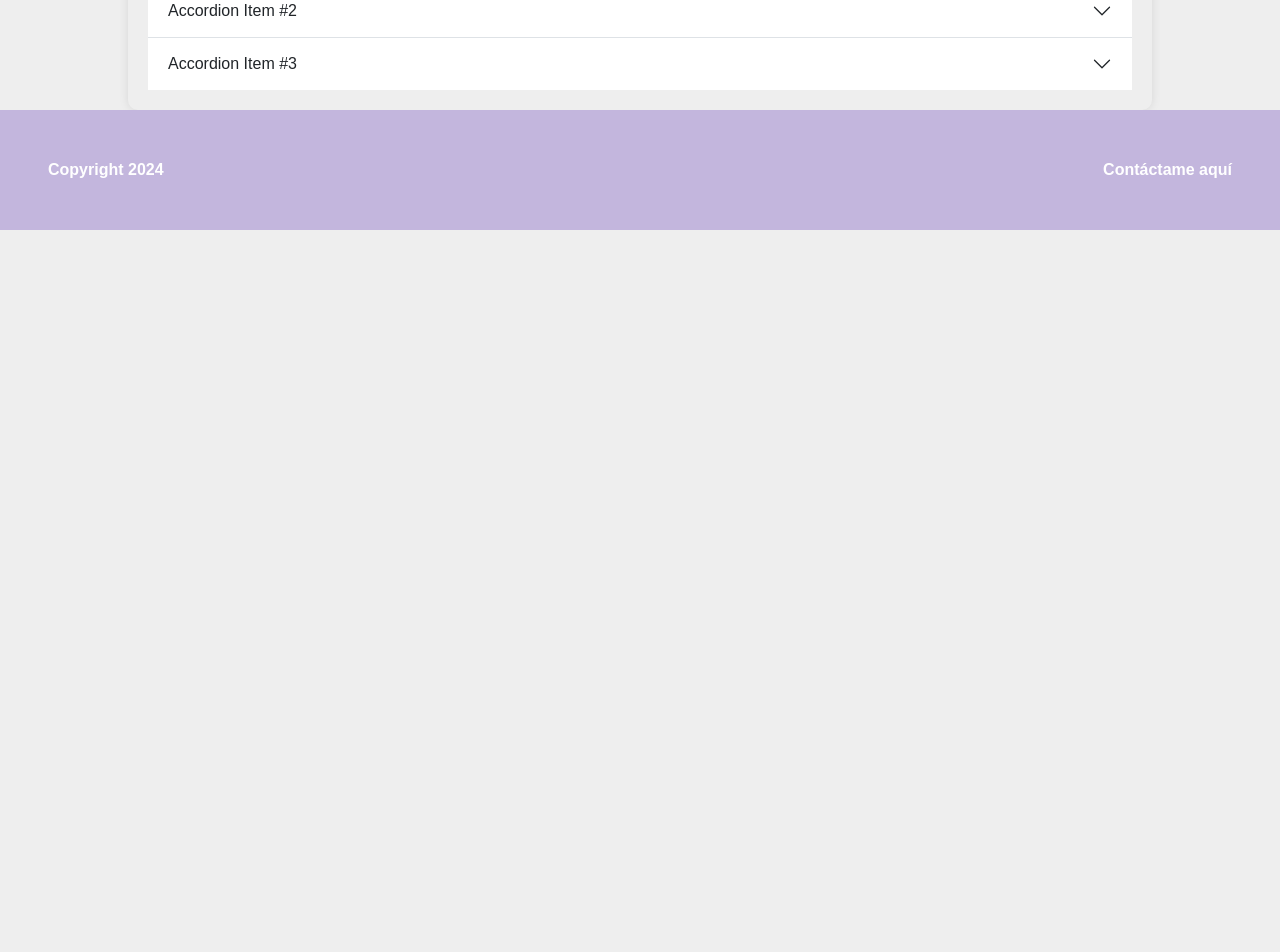
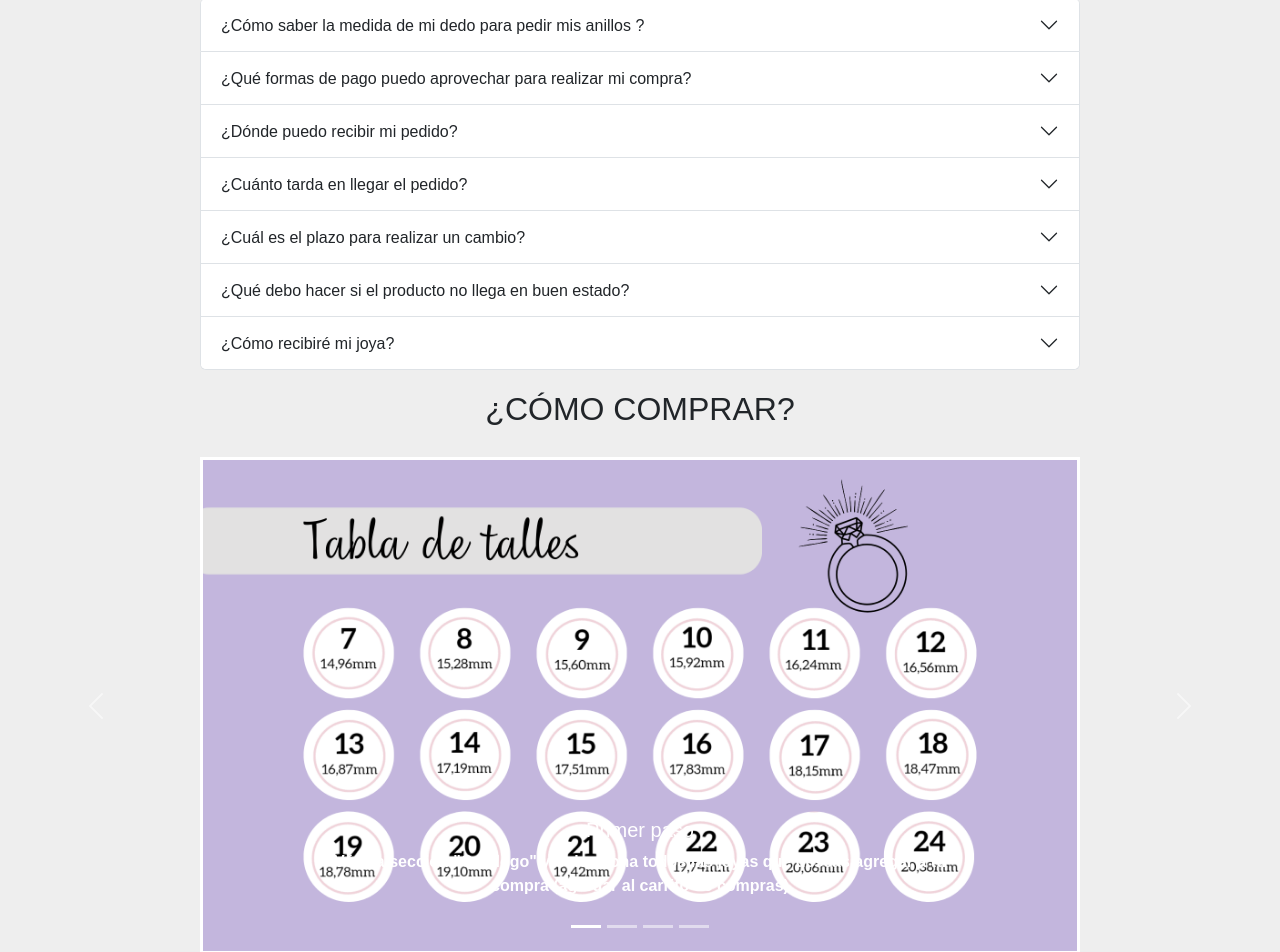
Before and after one commit to LuciaRosales9/ProyectoTienda, a React (Create React App) app in the folder romeco/: page /infoyayuda in a window 1280 px wide. Shown: the part 224-1176 px from the top of the page. Before the commit the page ends 800 px from the top, so only its background shows below. Built offline with nearby package versions, Linux system fonts and the light colour scheme.

Commit message:
cambios InfoYAyuda
seccion ¿como comprar?, se agrego carrusel de fotos para el mismo, se incluyo imagen de tabla de talles

```diff
--- a/romeco/src/pages/InfoYAyuda.js
+++ b/romeco/src/pages/InfoYAyuda.js
@@ -1,41 +1,188 @@
 import '../styles/InfoYAyuda.css'
+import React, { useState } from 'react'; //para que el estado showImage funcione
 export const InfoYAyuda = () => {
 
+  //para mostrar imagen de talles cuando se abre el primer acordion
+  const [showImage, setShowImage] = useState(false);
+
+  const toggleImage = () => {
+    setShowImage(!showImage);
+  };
+
   return (
-    <div class="accordion accordion-flush" id="accordionFlushExample">
+    <section>
+      <section className='TitlesInfoYAyuda' ><h2>PREGUNTAS FRECUENTES</h2></section>
+
+
+    <section class="accordion" id="accordionExample">
+
+    <section class="accordion-item">
+    <h2 class="accordion-header">
+      <button class="accordion-button collapsed" type="button" data-bs-toggle="collapse" data-bs-target="#collapseOne" aria-expanded="false" aria-controls="collapseOne" onClick={toggleImage} /* Este es el evento onClick de React que asigna la función toggleImage para que se ejecute cuando se haga clic en el botón. Cuando el botón se haga clic, la función toggleImage cambiará el estado de showImage, lo que afectará si la imagen se muestra o no. */>
+        ¿Cómo saber la medida de mi dedo para pedir mis anillos ?
+      </button>
+    </h2>
+    <section id="collapseOne" class="accordion-collapse collapse" data-bs-parent="#accordionExample">
+      <section class="accordion-body">
+      Sólo necesitaremos una cinta métrica y nuestro dedo.
+      Coge la cinta métrica y mide la circunferencia de tu
+      dedo donde llevarás el anillo. Si no tienes cinta métrica,
+      puedes hacerlo con una cuerda y luego anotarlo en un folio y
+      medirlo con una regla y te daría los cm exactos.
+      <br></br>Cuando ya tenemos clara la medida, vamos a nuestra guía de
+      tallas que os enseñamos aqui abajo y comprueba la equivalencia de
+      la medida con el número de talla.
+      <br></br>
+
+      </section>
+    </section>
+  </section>
+  <section className="imagen-container" style={{ display: showImage ? 'block' : 'none' }}>
+    <img src="img_tablaTalles.png" className="imagenTalles" alt="Tabla de tallas de anillos" />
+  </section>
+
   <section class="accordion-item">
     <h2 class="accordion-header">
-      <button class="accordion-button collapsed" type="button" data-bs-toggle="collapse" data-bs-target="#flush-collapseOne" aria-expanded="false" aria-controls="flush-collapseOne">
-        Accordion Item #1
+      <button class="accordion-button collapsed" type="button" data-bs-toggle="collapse" data-bs-target="#collapseTwo" aria-expanded="false" aria-controls="collapseTwo">
+      ¿Qué formas de pago puedo aprovechar para realizar mi compra?
       </button>
     </h2>
-    <section id="flush-collapseOne" class="accordion-collapse collapse" data-bs-parent="#accordionFlushExample">
-      <section class="accordion-body">Placeholder content for this accordion, which is intended to demonstrate the <code>.accordion-flush</code> class. This is the first item's accordion body.</section>
+    <section id="collapseTwo" class="accordion-collapse collapse" data-bs-parent="#accordionExample">
+      <section class="accordion-body">
+        Disponemos de los siguientes medios de pago:
+        //INSERTAR FOTOS
+      </section>
     </section>
   </section>
+
   <section class="accordion-item">
     <h2 class="accordion-header">
-      <button class="accordion-button collapsed" type="button" data-bs-toggle="collapse" data-bs-target="#flush-collapseTwo" aria-expanded="false" aria-controls="flush-collapseTwo">
-        Accordion Item #2
+      <button class="accordion-button collapsed" type="button" data-bs-toggle="collapse" data-bs-target="#collapseThree" aria-expanded="false" aria-controls="collapseThree">
+      ¿Dónde puedo recibir mi pedido?
       </button>
     </h2>
-    <section id="flush-collapseTwo" class="accordion-collapse collapse" data-bs-parent="#accordionFlushExample">
-      <section class="accordion-body">Placeholder content for this accordion, which is intended to demonstrate the <code>.accordion-flush</code> class. This is the second item's accordion body. Let's imagine this being filled with some actual content.</section>
+    <section id="collapseThree" class="accordion-collapse collapse" data-bs-parent="#accordionExample">
+      <section class="accordion-body">
+      Realizamos envíos a todo el país.
+      </section>
     </section>
   </section>
+
   <section class="accordion-item">
     <h2 class="accordion-header">
-      <button class="accordion-button collapsed" type="button" data-bs-toggle="collapse" data-bs-target="#flush-collapseThree" aria-expanded="false" aria-controls="flush-collapseThree">
-        Accordion Item #3
+      <button class="accordion-button collapsed" type="button" data-bs-toggle="collapse" data-bs-target="#collapseFour" aria-expanded="false" aria-controls="collapseFour">
+      ¿Cuánto tarda en llegar el pedido?
       </button>
     </h2>
-    <section id="flush-collapseThree" class="accordion-collapse collapse" data-bs-parent="#accordionFlushExample">
-      <section class="accordion-body">Placeholder content for this accordion, which is intended to demonstrate the <code>.accordion-flush</code> class. This is the third item's accordion body. Nothing more exciting happening here in terms of content, but just filling up the space to make it look, at least at first glance, a bit more representative of how this would look in a real-world application.</section>
+    <section id="collapseFour" class="accordion-collapse collapse" data-bs-parent="#accordionExample">
+      <section class="accordion-body">
+      El tiempo de entrega dependerá del tipo de envío seleccionado. En general la demora se encuentra entre
+      3 y 7 días hábiles luego de acreditado el pago.
+      </section>
     </section>
   </section>
-</div>
+
+  <section class="accordion-item">
+    <h2 class="accordion-header">
+      <button class="accordion-button collapsed" type="button" data-bs-toggle="collapse" data-bs-target="#collapseFive" aria-expanded="false" aria-controls="collapseFive">
+      ¿Cuál es el plazo para realizar un cambio?
+      </button>
+    </h2>
+    <section id="collapseFive" class="accordion-collapse collapse" data-bs-parent="#accordionExample">
+      <section class="accordion-body">
+      Puedes solicitar un cambio hasta 15 días luego de realizada la compra.
+      </section>
+    </section>
+  </section>
+
+  <section class="accordion-item">
+    <h2 class="accordion-header">
+      <button class="accordion-button collapsed" type="button" data-bs-toggle="collapse" data-bs-target="#collapseSix" aria-expanded="false" aria-controls="collapseSix">
+      ¿Qué debo hacer si el producto no llega en buen estado?
+      </button>
+    </h2>
+    <section id="collapseSix" class="accordion-collapse collapse" data-bs-parent="#accordionExample">
+      <section class="accordion-body">
+      Ponte en contacto con nosotros mediante nuestro correo romecojewelry@gmail.com y te enviaremos uno nuevo.
+      </section>
+    </section>
+  </section>
+
+  <section class="accordion-item">
+    <h2 class="accordion-header">
+      <button class="accordion-button collapsed" type="button" data-bs-toggle="collapse" data-bs-target="#collapseSeven" aria-expanded="false" aria-controls="collapseSeven">
+      ¿Cómo recibiré mi joya?
+      </button>
+    </h2>
+    <section id="collapseSeven" class="accordion-collapse collapse" data-bs-parent="#accordionExample">
+      <section class="accordion-body">
+        Todas nuestras joyas se entregan en estuches de joyería a
+        medida para cada tipo. Si tu joya tiene diamantes de más de 0.03 ct
+        también recibirás nuestro certificado oficial de diamantes.
+        Esta tarjeta garantiza que estos diamantes cumplen el Proceso Kimberley,
+        así como el número de diamantes, la talla, el quilataje, el color y la
+        pureza de los mismos. Para los anillos de la colección ROMECO, fabricados bajo pedido,
+      cada alianza se entrega con su propio certificado.</section>
+    </section>
+  </section>
+
+  </section>
+
+  <section className='TitlesInfoYAyuda' ><h2>¿CÓMO COMPRAR?</h2></section>
 
 
+  <section id="carouselExampleCaptions" className="carousel">
+  <section class="carousel-indicators">
+
+    <button type="button" data-bs-target="#carouselExampleCaptions" data-bs-slide-to="0" class="active" aria-current="true" aria-label="Slide 1"></button>
+    <button type="button" data-bs-target="#carouselExampleCaptions" data-bs-slide-to="1" aria-label="Slide 2"></button>
+    <button type="button" data-bs-target="#carouselExampleCaptions" data-bs-slide-to="2" aria-label="Slide 3"></button>
+    <button type="button" data-bs-target="#carouselExampleCaptions" data-bs-slide-to="3" aria-label="Slide 4"></button>
+
+  </section>
+  <section class="carousel-inner">
+    <section class="carousel-item active">
+      <img src="img_tablaTalles.png" class="d-block w-100" alt="..."></img>
+      <section class="carousel-caption d-none d-md-block">
+        <h5>Primer paso</h5>
+        <p>Vé a la sección "Catálogo" y Selecciona todos las joyas que deseas agregar a tu compra (agregar al carrito de compras)</p>
+      </section>
+    </section>
+
+    <section class="carousel-item">
+      <img src="img_tablaTalles.png" class="d-block w-100" alt="..."></img>
+      <section class="carousel-caption d-none d-md-block">
+        <h5>Segundo paso</h5>
+        <p>Ir al carrito de compras, una vez que alcances el monto mínimo, vas a poder seleccionar la opción COMPRAR.</p>
+      </section>
+    </section>
+
+    <section class="carousel-item">
+      <img src="img_tablaTalles.png" class="d-block w-100" alt="..."></img>
+      <section class="carousel-caption d-none d-md-block">
+        <h5>Tercer paso</h5>
+        <p>Indicar metodo de pago, método de envío y dirección de envío (lo mas exacta posible).</p>
+      </section>
+    </section>
+
+    <section class="carousel-item">
+      <img src="img_tablaTalles.png" class="d-block w-100" alt="..."></img>
+      <section class="carousel-caption d-none d-md-block">
+        <h5>Cuarto paso</h5>
+        <p>Indicar metodo de pago, método de envío y dirección de envío (lo mas exacta posible).</p>
+      </section>
+    </section>
+  </section>
+  <button class="carousel-control-prev" type="button" data-bs-target="#carouselExampleCaptions" data-bs-slide="prev">
+    <span class="carousel-control-prev-icon" aria-hidden="true"></span>
+    <span class="visually-hidden">Previous</span>
+  </button>
+  <button class="carousel-control-next" type="button" data-bs-target="#carouselExampleCaptions" data-bs-slide="next">
+    <span class="carousel-control-next-icon" aria-hidden="true"></span>
+    <span class="visually-hidden">Next</span>
+  </button>
+</section>
+  </section>
 
   );
 
--- a/romeco/src/styles/InfoYAyuda.css
+++ b/romeco/src/styles/InfoYAyuda.css
@@ -1,3 +1,25 @@
-.acordeon {
-    padding: 10px 10px ;
+
+.TitlesInfoYAyuda {
+    text-align: center;
+    font-weight: bold;
+    padding-bottom:20px;
+    padding-top:20px;
 }
+
+.accordion{
+    padding-left:200px;
+    padding-right:200px;
+}
+
+
+.imagenTalles {
+    width: 100%;
+    height: auto; /* Mantiene la proporción de la imagen */
+    display: block; /* Alinea la imagen correctamente */
+    margin: 0 auto; /* Centra horizontalmente la imagen usando márgenes automáticos */
+}
+
+.carousel {
+    padding-left:200px;
+    padding-right:200px;
+}
```
Also changed, not shown: romeco/public/img_tablaTalles.png (added).
